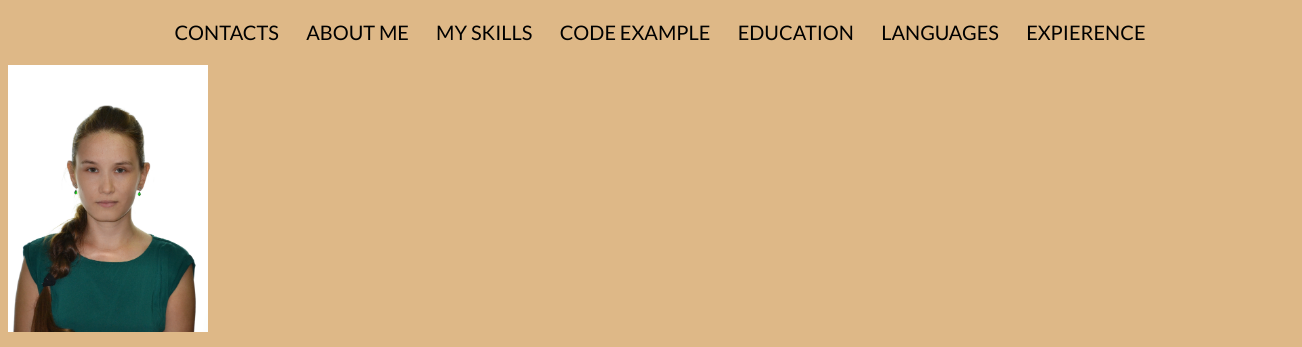
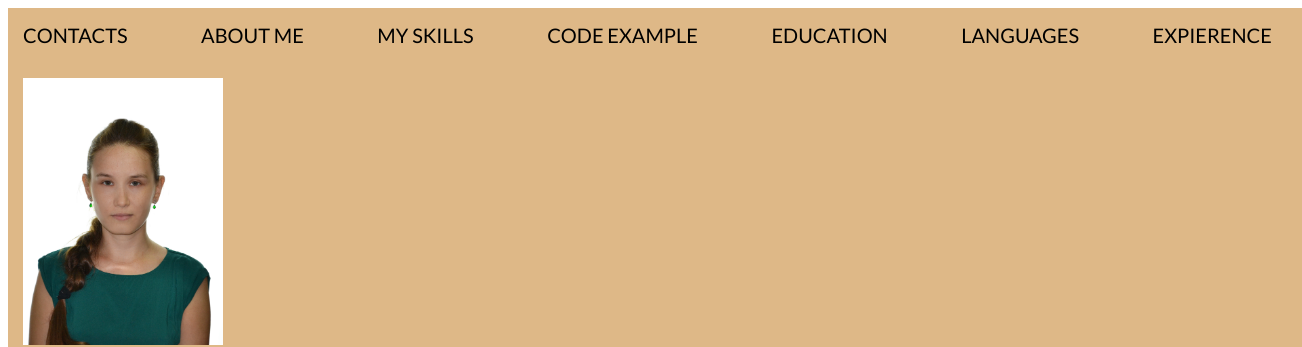
Before and after one commit to ksenofonus/rsschool-cv, a plain HTML site: page index.html in a window 1280 px wide. Shown: the top 347 px of the page, 1302 px wide, since content can reach past the window. Drawn offline with Linux system fonts and the light colour scheme.

Commit message:
refactor: style main menu

```diff
--- a/style.css
+++ b/style.css
@@ -10,26 +10,31 @@ html {
   scroll-behavior: smooth;
 }
 body {
-  background-color: burlywood;
   font-family: Roboto;
   font-size: 20px;
   font-weight: 400;
   box-sizing: border-box;
+  overflow-x: hidden;
 }
 .container {
+  max-width: 1440px;
+  background-color: burlywood;
   width: 100%;
-  margin-right: auto;
-  margin-left: auto;
+  margin: 0 auto;
+  padding: 15px;
 }
-.nav {
-  width: 80%;
-  margin-left: auto;
-  margin-right: auto;
-}
+
 .nav-list {
+  margin: 0;
+  padding: 0;
+  max-width: 100%;
   display: flex;
   justify-content: space-between;
   list-style: none;
+  margin: 0 auto;
+}
+.nav-item {
+  margin-right: 15px;
 }
 
 .nav-item a {
```
